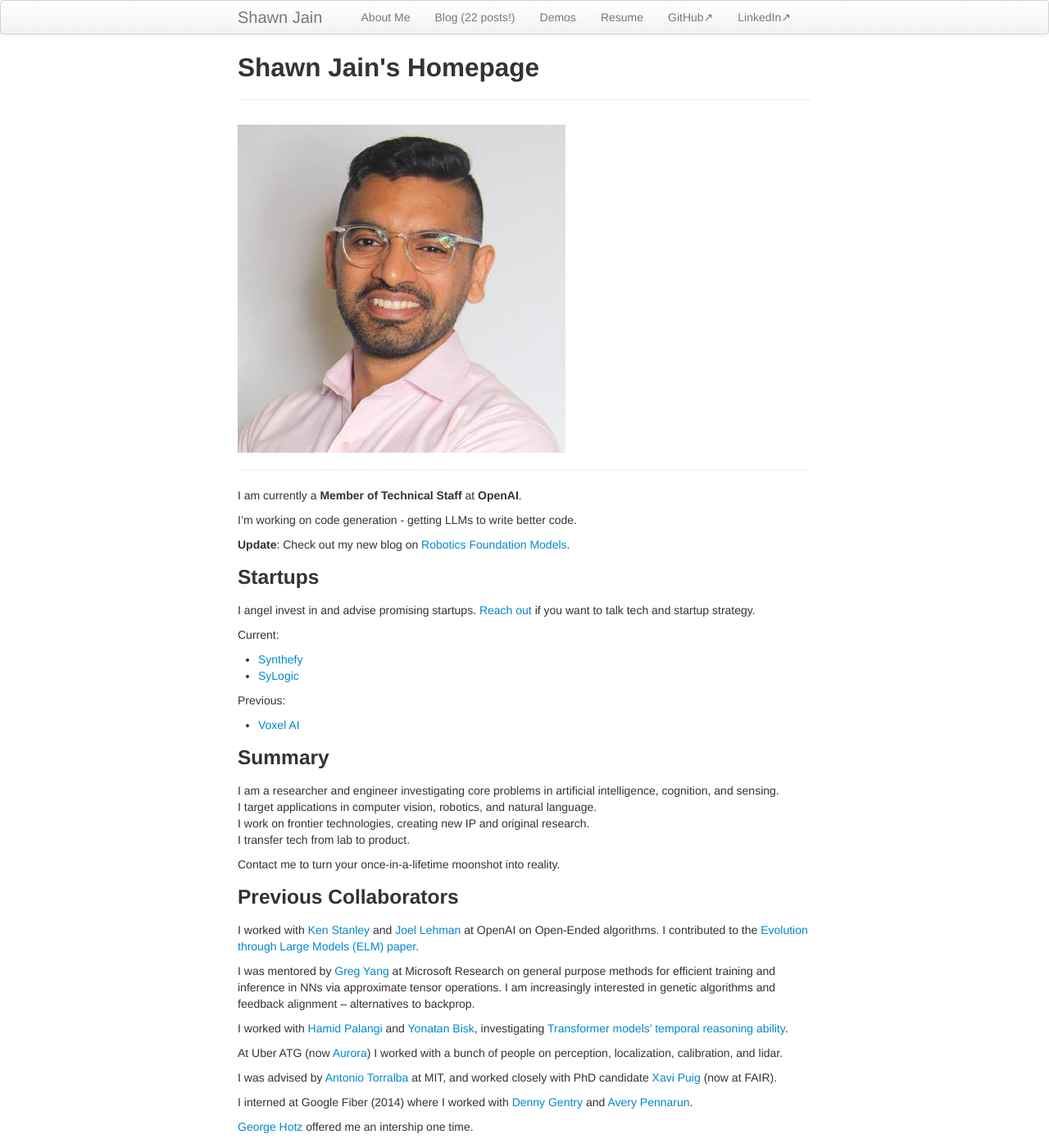
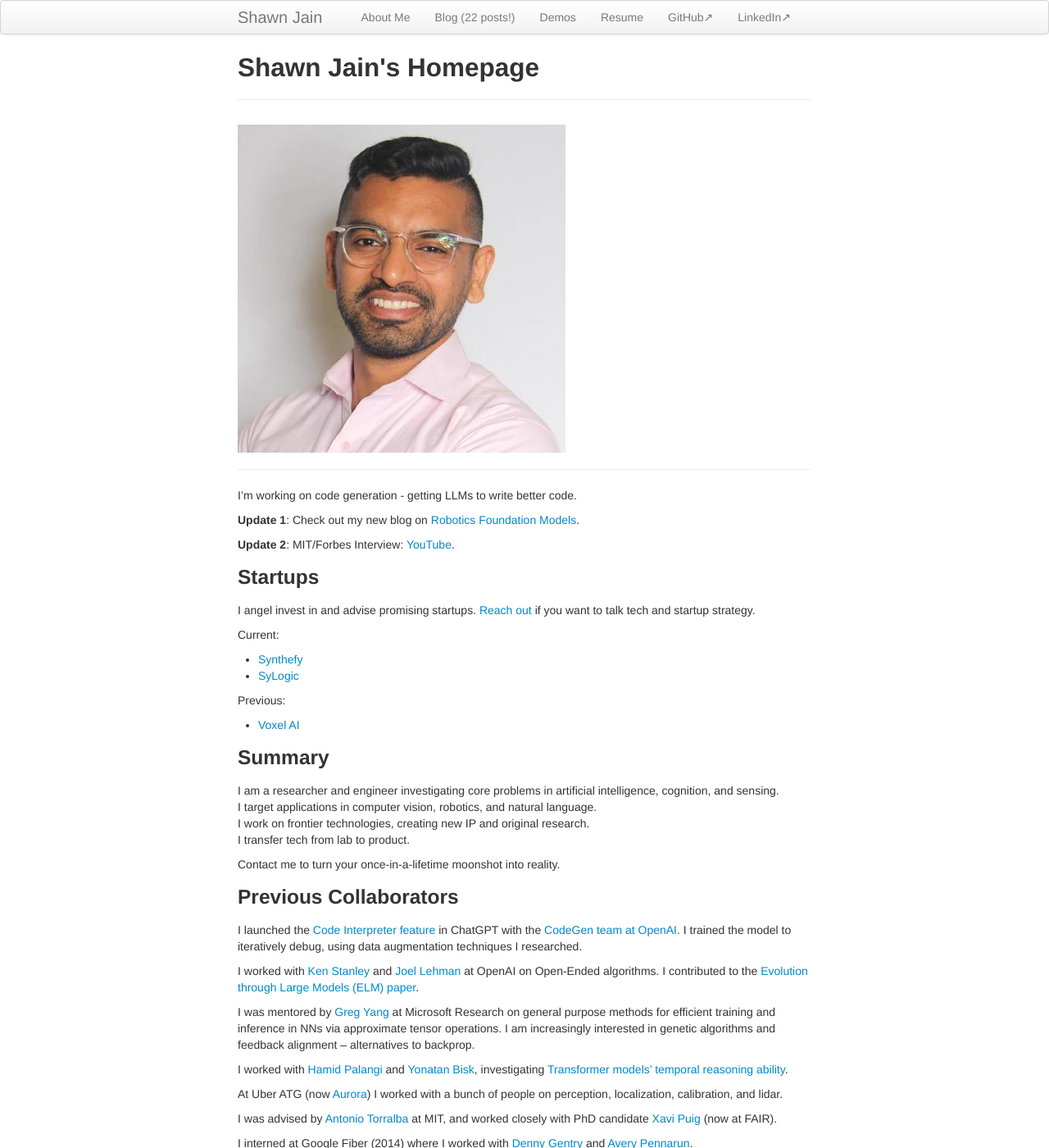
Before and after one commit to darkmatter08/darkmatter08.github.io, a Jekyll site: the page built from index.md, in a window 1280 px wide and 1400 px high. Shown: the whole window at 82% size. Built offline with Jekyll 4.4.1, drawn with Linux system fonts in a browser that asks for light colours.

Commit message:
Forbes and other small updates.

```diff
--- a/index.md
+++ b/index.md
@@ -9,12 +9,13 @@ description: Shawn Jain OpenAI MIT Microsoft Research MSR Uber UberATG ATG Torra
 
 ---
 
-I am currently a **Member of Technical Staff** at **OpenAI**.
-
 I'm working on code generation - getting LLMs to write better code.
 
-**Update**:
+**Update 1**:
 Check out my new blog on [Robotics Foundation Models](pages/blog-rfms.html).
+
+**Update 2**:
+MIT/Forbes Interview: [YouTube](https://www.youtube.com/watch?v=nfke20x0uM0).
 
 ### Startups
 I angel invest in and advise promising startups. [Reach out](pages/about.html) if you want to talk tech and startup strategy.
@@ -41,6 +42,8 @@ Contact me to turn your once-in-a-lifetime moonshot into reality.
 
 ### Previous Collaborators
 
+I launched the [Code Interpreter feature](https://x.com/OpenAI/status/1677015057316872192) in ChatGPT with the [CodeGen team at OpenAI](https://x.com/mattwiethoff/status/1678962867104776192). I trained the model to iteratively debug, using data augmentation techniques I researched.
+
 I worked with [Ken Stanley](https://en.wikipedia.org/wiki/Kenneth_Stanley) and [Joel Lehman](http://joellehman.com/) at OpenAI on Open-Ended algorithms. I contributed to the [Evolution through Large Models (ELM) paper](https://arxiv.org/abs/2206.08896).
 
 I was mentored by [Greg Yang](https://github.com/thegregyang) at Microsoft Research on general purpose methods for efficient training and inference in NNs via approximate tensor operations. I am increasingly interested in genetic algorithms and feedback alignment -- alternatives to backprop.
```
Also changed, not shown: pages/about.md (+1 -0 lines), ReadMe.md, 1 other file.
